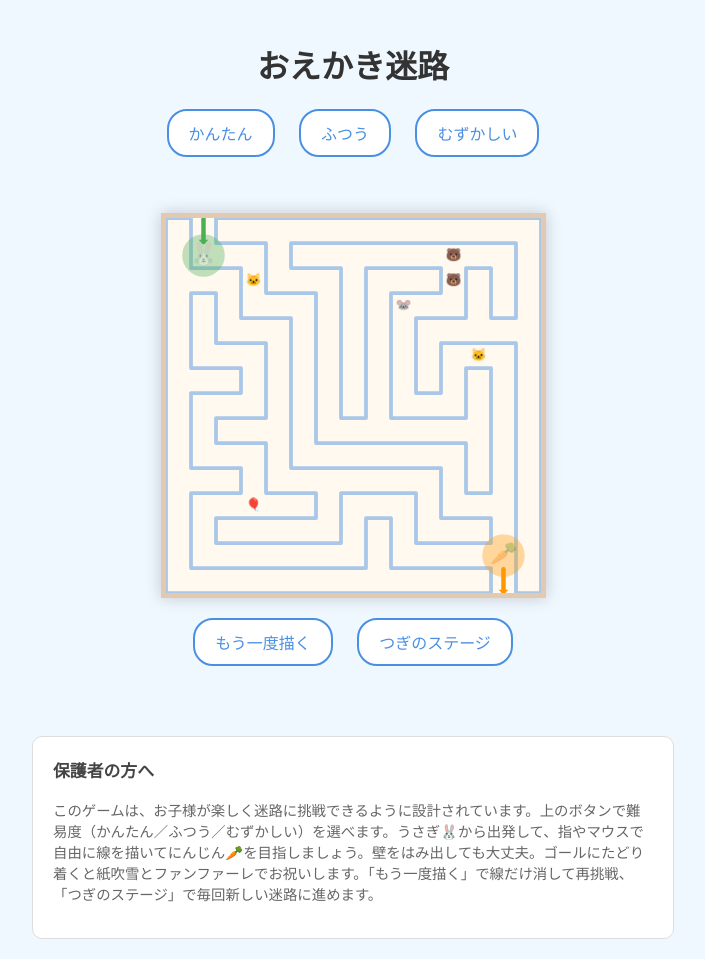
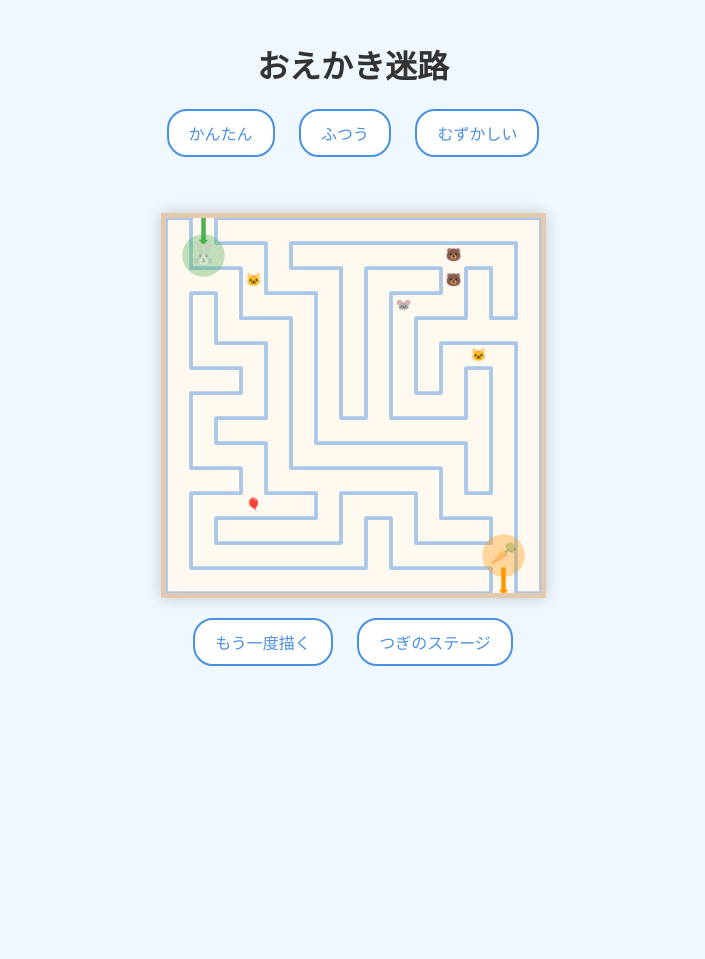
Before and after one commit to hosoden/Meiro, a plain HTML site: page index.html in a window 1280 px wide. Shown: the whole page, without its empty margins (287-992 px from the left). After the commit the page ends 800 px from the top, so only its background shows below. Drawn offline with Linux system fonts and the light colour scheme.

Commit message:
Remove parent guide section

```diff
--- a/index.html
+++ b/index.html
@@ -50,21 +50,6 @@
             margin-top: 20px;
             margin-bottom: 30px;
         }
-        .parent-info {
-            margin-top: 40px;
-            padding: 20px;
-            background-color: #fff;
-            border: 1px solid #ddd;
-            border-radius: 10px;
-            max-width: 600px;
-            text-align: left;
-            font-size: 0.9rem;
-            color: #666;
-        }
-        .parent-info h3 {
-            margin-top: 0;
-            color: #444;
-        }
         @media (max-width: 600px) {
             button {
                 padding: 14px 24px;
@@ -93,11 +78,6 @@
     <div class="footer-buttons">
         <button onclick="retryDraw()">もう一度描く</button>
         <button onclick="nextStage()">つぎのステージ</button>
-    </div>
-
-    <div class="parent-info">
-        <h3>保護者の方へ</h3>
-        <p>このゲームは、お子様が楽しく迷路に挑戦できるように設計されています。上のボタンで難易度（かんたん／ふつう／むずかしい）を選べます。うさぎ🐰から出発して、指やマウスで自由に線を描いてにんじん🥕を目指しましょう。壁をはみ出しても大丈夫。ゴールにたどり着くと紙吹雪とファンファーレでお祝いします。「もう一度描く」で線だけ消して再挑戦、「つぎのステージ」で毎回新しい迷路に進めます。</p>
     </div>
 
     <script>
```
